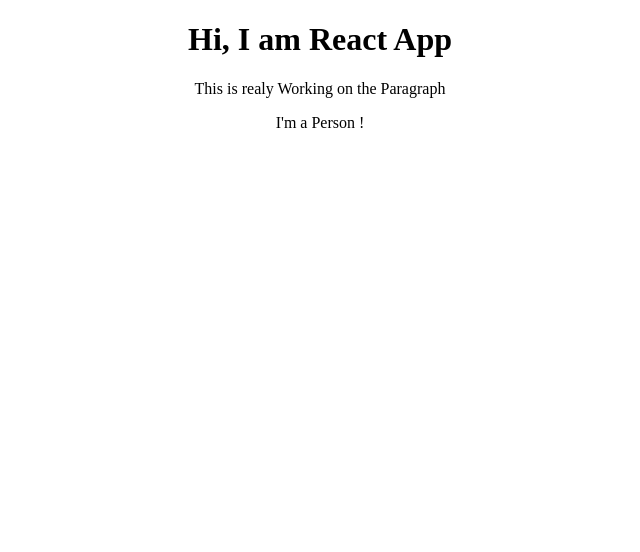
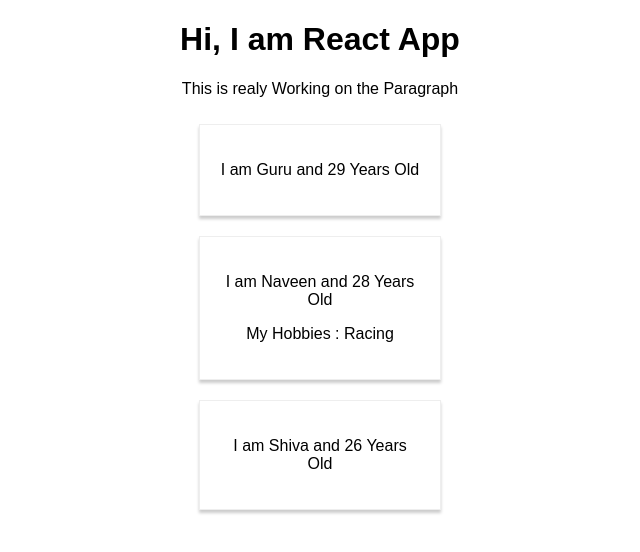
Before and after one commit to GuruBrahmaraju/react-complete-guide, a React (Create React App) app in the folder complete-guide-react/: page / in a window 1280 px wide. Shown: the top 552 px of the page, without its empty margins (320-960 px from the left). Built offline with nearby package versions, Linux system fonts and the light colour scheme.

Commit message:
Done With Dynamic content update with Props

```diff
--- a/complete-guide-react/src/App.js
+++ b/complete-guide-react/src/App.js
@@ -8,7 +8,9 @@
      <div className="App">
       <h1>Hi, I am React App</h1>
       <p>This is realy Working on the Paragraph</p>
-      <Person />
+      <Person name = 'Guru' age = '29'/>
+      <Person name = 'Naveen' age = '28'>My Hobbies : Racing </Person>
+      <Person name = 'Shiva' age = '26'/>
       </div>
      );
     //Understanding the JSX
--- a/complete-guide-react/src/Person/Person.js
+++ b/complete-guide-react/src/Person/Person.js
@@ -1,6 +1,15 @@
 import React from 'react'
-const person = () => {
- return <p>I'm a Person !</p>
-}
+import '../index.css';
+const person = (props) => {
 
-export default person;
+ return(<div>
+     {/* <p>I'm a Person ! {Math.floor(Math.random() * 30)} Years Old</p>
+     <p>Guru is {Math.floor(Math.random() * 30)} Years Old</p>*/}
+     <div className="person">
+     <p >I am {props.name} and {props.age} Years Old</p>
+     <p>{props.children}</p>
+     </div>
+ </div>
+ )
+};
+ export default person;
--- a/complete-guide-react/src/index.css
+++ b/complete-guide-react/src/index.css
@@ -4,3 +4,12 @@
   font-family:sans-serif;
 
 }
+
+.person {
+  box-shadow : 0 3px 3px #ccc;
+  border : 1px solid #eee;
+  margin : 10px;
+ width : 200px;
+  display:inline-block;
+  padding : 20px;
+}
```
